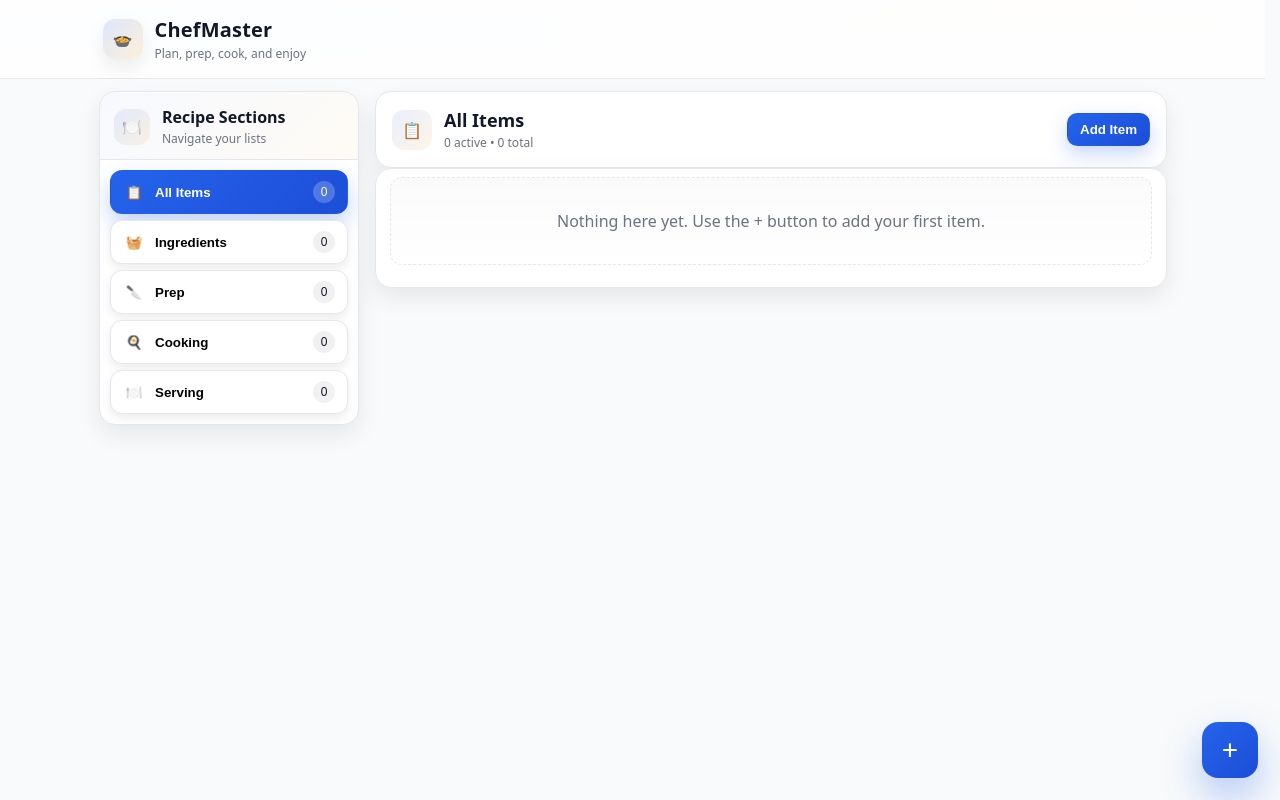
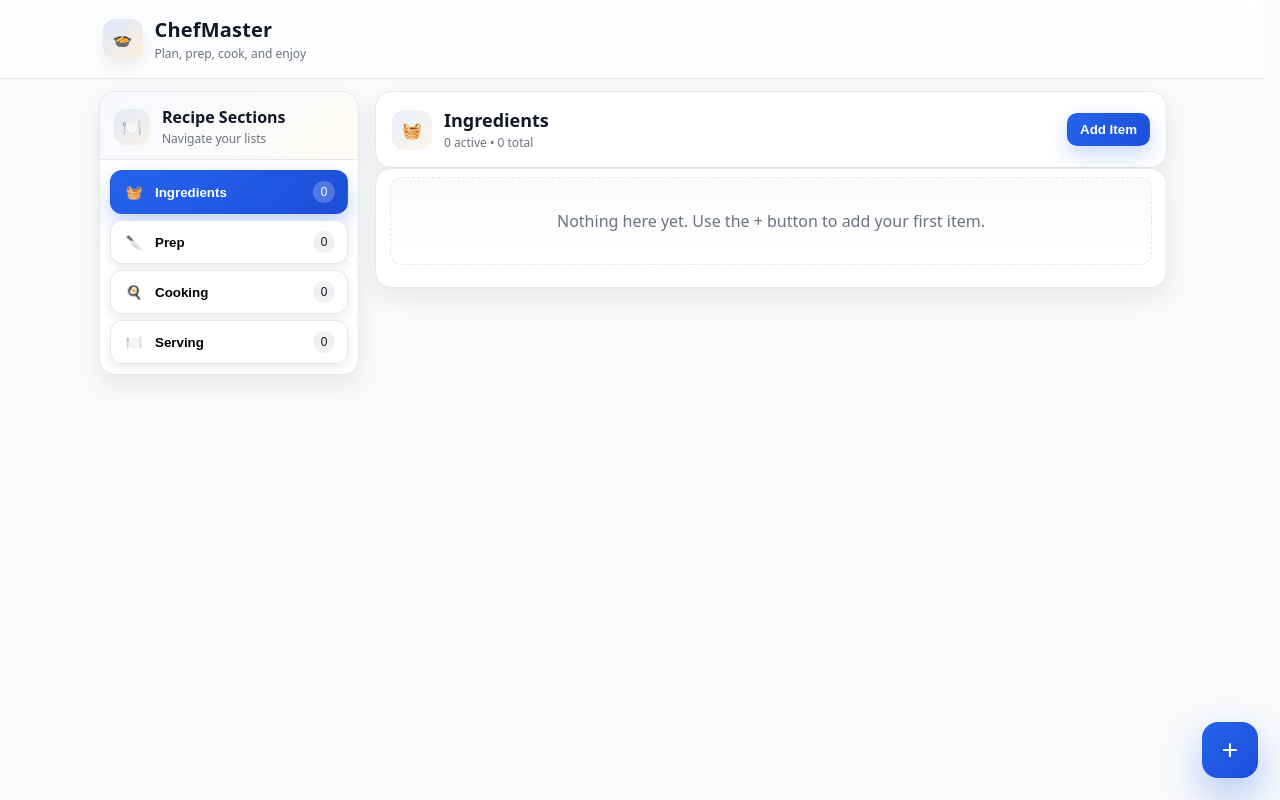
Before and after one commit to kavia-common/cooking-to-do-list-manager-1-10, a React (Create React App) app in the folder app_frontend/: page / in a window 1280 px wide. Built offline with nearby package versions, Linux system fonts and the light colour scheme; the HTML template or start-up script is replaced by a standard one.

Commit message:
Checkpoint 26 - cmf56b9759

```diff
--- a/app_frontend/src/App.js
+++ b/app_frontend/src/App.js
@@ -10,14 +10,21 @@ import { Theme, setCSSVariables } from './theme';
 import { createTask, reorder } from './utils/types';
 import { loadState, saveState } from './utils/storage';
 
-// Define recipe sections for navigation
+// Define recipe sections for navigation (removed "All Items")
 const RECIPE_SECTIONS = [
-  { key: 'all', label: 'All Items', icon: '📋' },
   { key: 'ingredients', label: 'Ingredients', icon: '🧺' },
   { key: 'prep', label: 'Prep', icon: '🔪' },
   { key: 'cooking', label: 'Cooking', icon: '🍳' },
   { key: 'serving', label: 'Serving', icon: '🍽️' },
 ];
+
+// Map for header icon per section
+const SECTION_ICON = {
+  ingredients: '🧺',
+  prep: '🔪',
+  cooking: '🍳',
+  serving: '🍽️',
+};
 
 // PUBLIC_INTERFACE
 function App() {
@@ -32,7 +39,8 @@ function App() {
   const [modalOpen, setModalOpen] = useState(false);
   const [editingTask, setEditingTask] = useState(null);
   const [tasksState, setTasksState] = useState([]);
-  const [section, setSection] = useState('all');
+  // Set default section to a specific category (no "all")
+  const [section, setSection] = useState('ingredients');
 
   // Apply theme on mount
   useEffect(() => {
@@ -70,7 +78,8 @@ function App() {
   const addTask = (payload) => {
     // Persist the selected section inside the task for filtering
     const newTask = createTask(payload.title, payload.notes, payload.priority);
-    newTask.section = section === 'all' ? 'ingredients' : section; // default into a real bucket if 'all'
+    // Always use a real category (no 'all')
+    newTask.section = section || 'ingredients';
     setTasksState(prev => [newTask, ...prev]);
     setModalOpen(false);
   };
@@ -114,18 +123,15 @@ function App() {
     setTasksState(prev => reorder(prev, startIndex, endIndex));
   };
 
-  // Derive filtered tasks for current section
+  // Derive filtered tasks for current section (no "all")
   const tasks = useMemo(() => {
-    if (section === 'all') return tasksState;
     return tasksState.filter(t => (t.section || 'ingredients') === section);
   }, [tasksState, section]);
 
-  // Compute counts for sidebar badges
+  // Compute counts for sidebar badges (no "all")
   const categoriesWithCounts = useMemo(() => {
     return RECIPE_SECTIONS.map(s => {
-      const count = s.key === 'all'
-        ? tasksState.length
-        : tasksState.filter(t => (t.section || 'ingredients') === s.key).length;
+      const count = tasksState.filter(t => (t.section || 'ingredients') === s.key).length;
       return { ...s, count };
     });
   }, [tasksState]);
@@ -137,7 +143,9 @@ function App() {
 
   const activeCount = tasks.filter(t => !t.done).length;
 
-  const activeLabel = RECIPE_SECTIONS.find(s => s.key === section)?.label || 'Recipes';
+  const activeMeta = RECIPE_SECTIONS.find(s => s.key === section);
+  const activeLabel = activeMeta?.label || 'Recipes';
+  const activeIcon = SECTION_ICON[section] || '📋';
 
   return (
     <div className="ocean-app" data-theme={themeMode}>
@@ -157,7 +165,7 @@ function App() {
             {/* Header for current list context and quick add */}
             <section className="category-header card box-header">
               <div className="category-title">
-                <span className="category-icon" aria-hidden>📋</span>
+                <span className="category-icon" aria-hidden>{activeIcon}</span>
                 <div>
                   <h2>{activeLabel}</h2>
                   <p className="muted">
```
Also changed, not shown: 2 other files (tests, documents, lock files or other folders).
